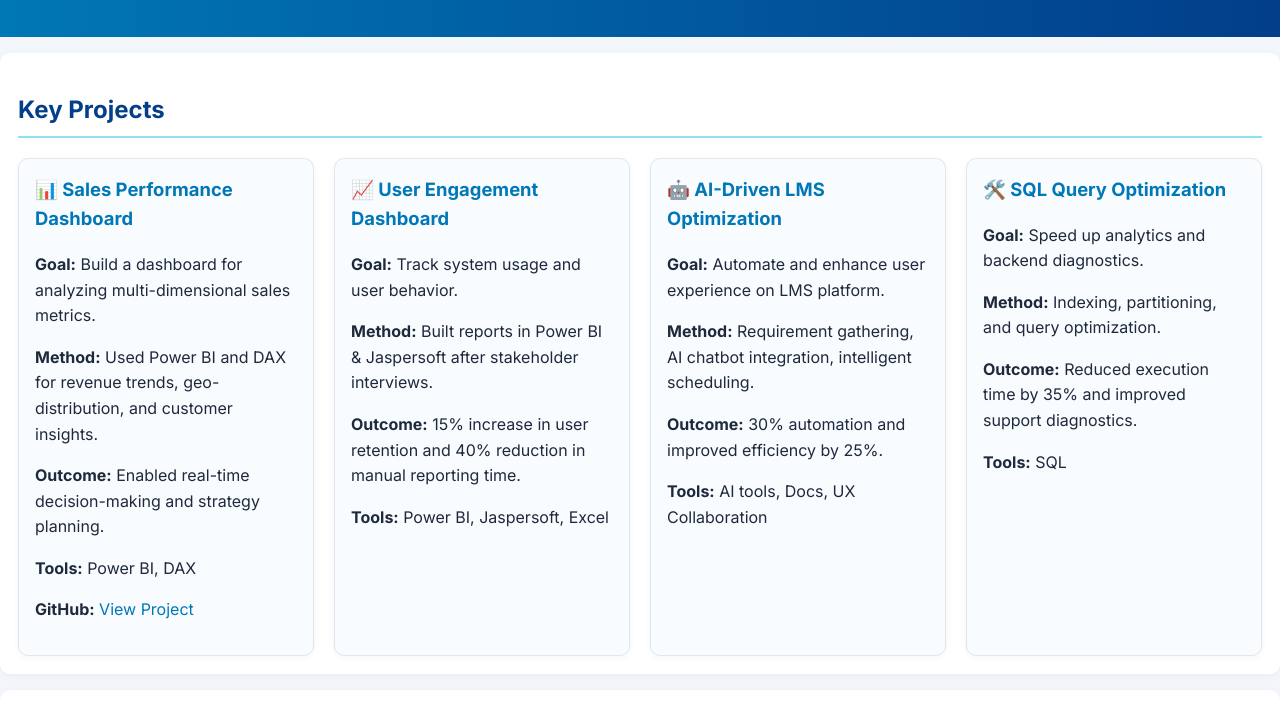
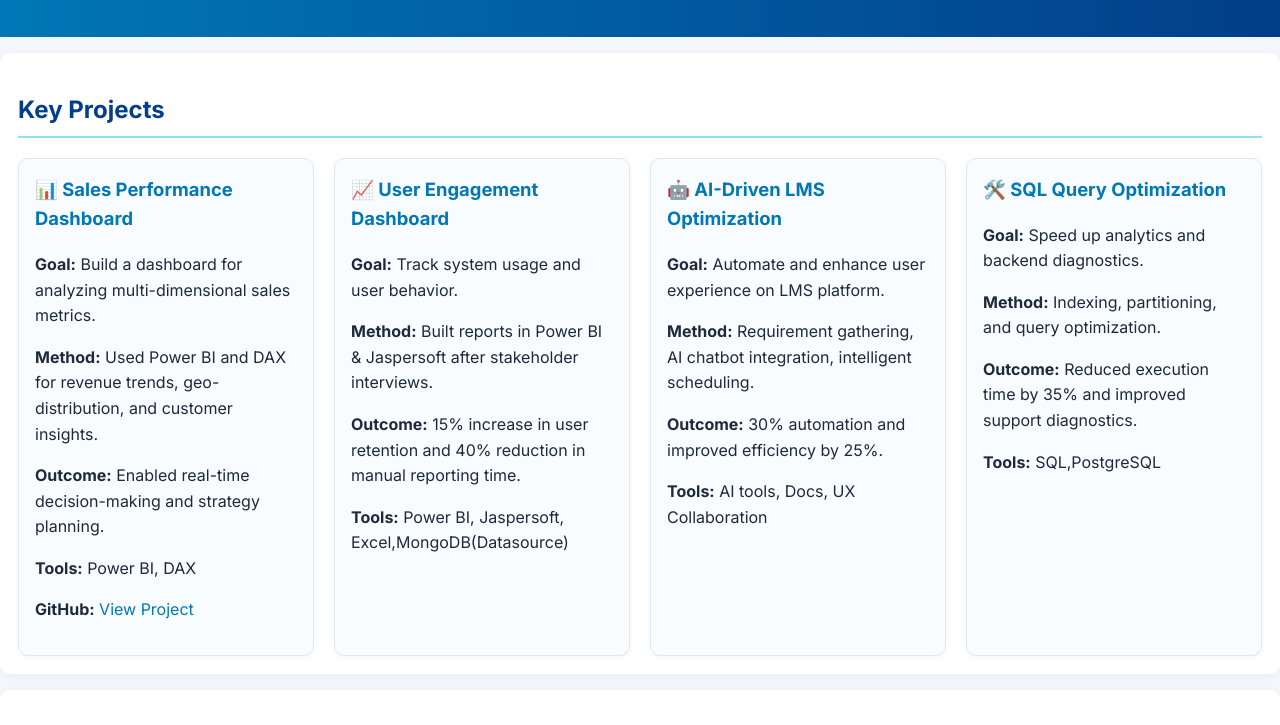
Before and after one commit to RevathyGopalS/revathy-portfolio, a plain HTML site: page index.html in a window 1280 px wide. Shown: the part 446-1171 px from the top of the page. Drawn offline with Linux system fonts and the light colour scheme.

Commit message:
Update index.html

```diff
--- a/index.html
+++ b/index.html
@@ -190,7 +190,7 @@
       <p><strong>Goal:</strong> Track system usage and user behavior.</p>
       <p><strong>Method:</strong> Built reports in Power BI & Jaspersoft after stakeholder interviews.</p>
       <p><strong>Outcome:</strong> 15% increase in user retention and 40% reduction in manual reporting time.</p>
-      <p><strong>Tools:</strong> Power BI, Jaspersoft, Excel</p>
+      <p><strong>Tools:</strong> Power BI, Jaspersoft, Excel,MongoDB(Datasource)</p>
     </div>
 
     <div class="project-card">
@@ -206,7 +206,7 @@
       <p><strong>Goal:</strong> Speed up analytics and backend diagnostics.</p>
       <p><strong>Method:</strong> Indexing, partitioning, and query optimization.</p>
       <p><strong>Outcome:</strong> Reduced execution time by 35% and improved support diagnostics.</p>
-      <p><strong>Tools:</strong> SQL</p>
+      <p><strong>Tools:</strong> SQL,PostgreSQL</p>
     </div>
 
   </div>
```
